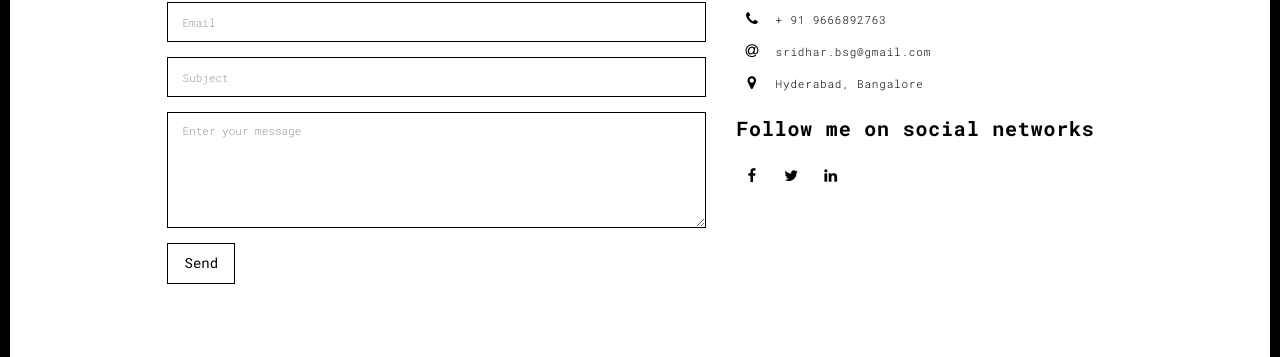
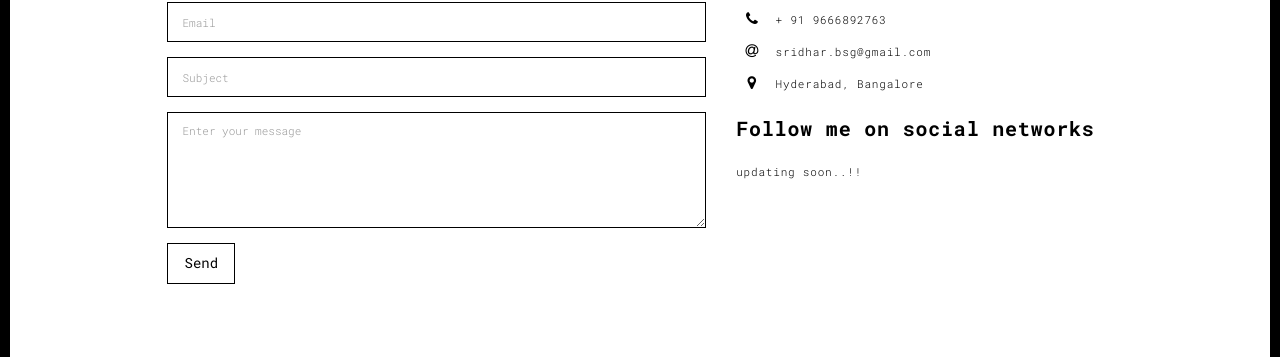
Before and after one commit to Sridhar36/portfolio, a Flask app: page /contact.html in a window 1280 px wide. Shown: the part 200-557 px from the top of the page. Run offline with Flask 2, Linux system fonts and the light colour scheme; some libraries are stand-ins or nearby versions.

Commit message:
updating contact page

```diff
--- a/templates/contact.html
+++ b/templates/contact.html
@@ -95,16 +95,7 @@
                         </li>
                       </ul>
                       <h3>Follow me on social networks</h3>
-                      <a href="http://www.facebook.com" title="" class="fa-icon">
-                        <i class="fa fa-facebook"></i>
-                      </a>
-                      <a href="http://www.twitter.com" title="" class="fa-icon">
-                        <i class="fa fa-twitter"></i>
-                      </a>
-                      <a href="http://www.linkedin.com" title="" class="fa-icon">
-                        <i class="fa fa-linkedin"></i>
-                      </a>
-
+                      <p>updating soon..!!</p>
                     </div>
                   </div>
                 </form>
```
